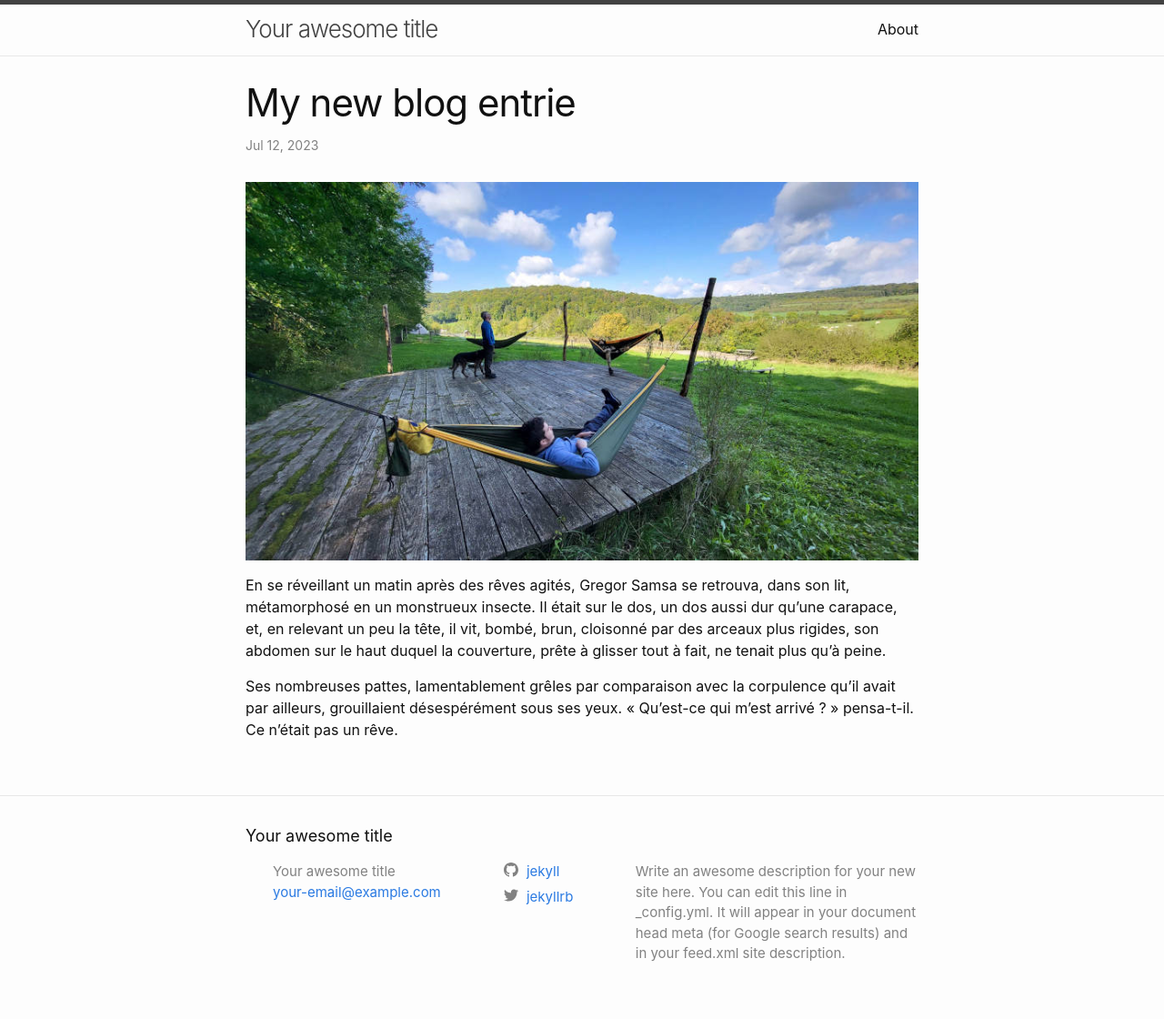
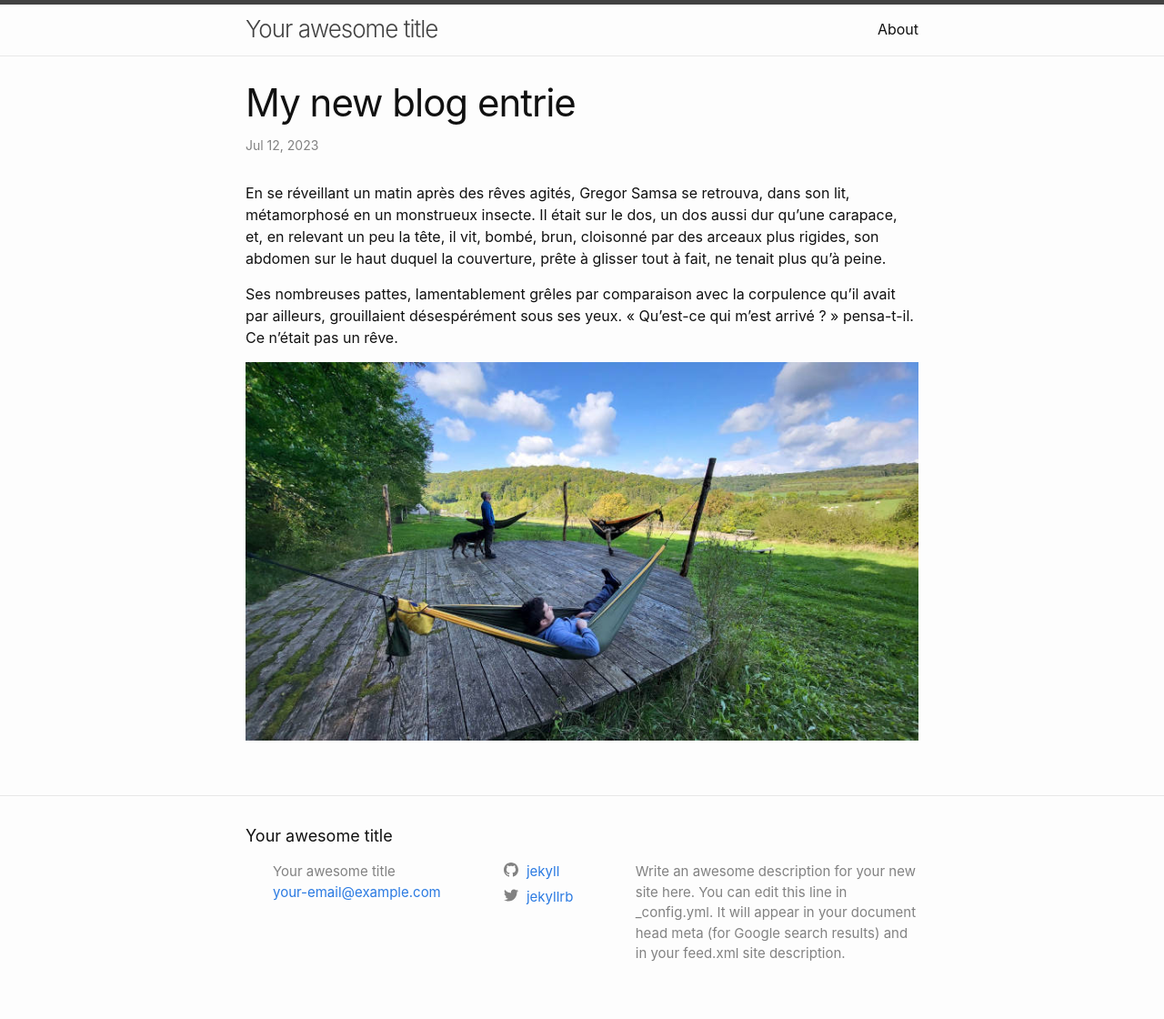
Before and after one commit to djacquel/jekyll-cms-test, a Jekyll site: the page built from _posts/2023-07-12-my-new-blog-entrie.md, in a window 1280 px wide. Shown: the whole page at 91% size. Built offline with Jekyll 4.4.1, drawn with Linux system fonts in a browser that asks for light colours.

Commit message:
Update Blog “2023-07-12-my-new-blog-entrie”

```diff
--- a/_posts/2023-07-12-my-new-blog-entrie.md
+++ b/_posts/2023-07-12-my-new-blog-entrie.md
@@ -4,8 +4,8 @@ title: My new blog entrie
 date: 2023-07-12T07:19:44.989Z
 image: https://res.cloudinary.com/djacquel/image/upload/v1572189062/rose-d-automne_w6o4hs.jpg
 ---
-![Feel good !](/assets/uploads/hamacs-auberive.jpg)
-
 En se réveillant un matin après des rêves agités, Gregor Samsa se retrouva, dans son lit, métamorphosé en un monstrueux insecte. Il était sur le dos, un dos aussi dur qu’une carapace, et, en relevant un peu la tête, il vit, bombé, brun, cloisonné par des arceaux plus rigides, son abdomen sur le haut duquel la couverture, prête à glisser tout à fait, ne tenait plus qu’à peine.
 
 Ses nombreuses pattes, lamentablement grêles par comparaison avec la corpulence qu’il avait par ailleurs, grouillaient désespérément sous ses yeux. « Qu’est-ce qui m’est arrivé ? » pensa-t-il. Ce n’était pas un rêve.
+
+![Feel good !](/assets/uploads/hamacs-auberive.jpg)
```
